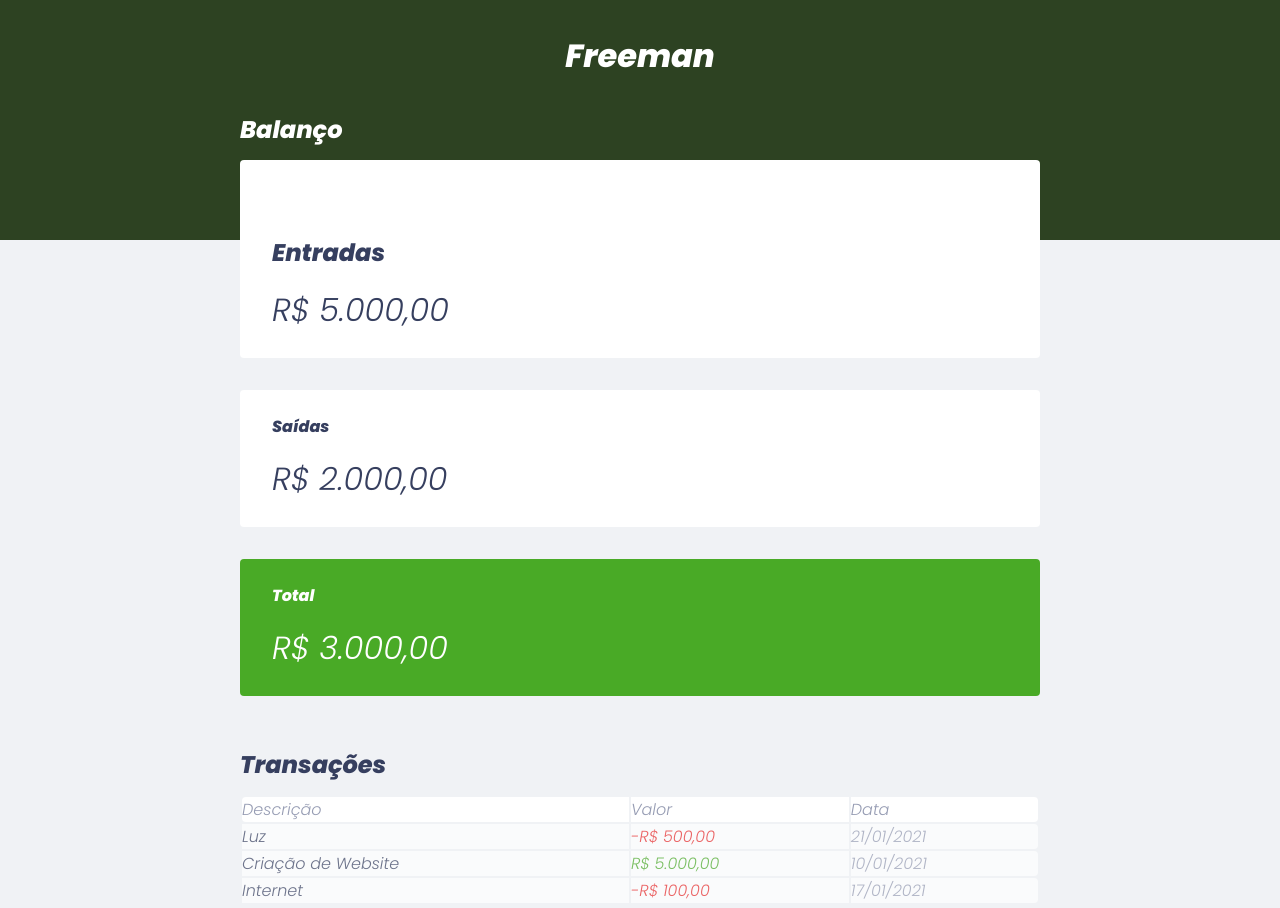
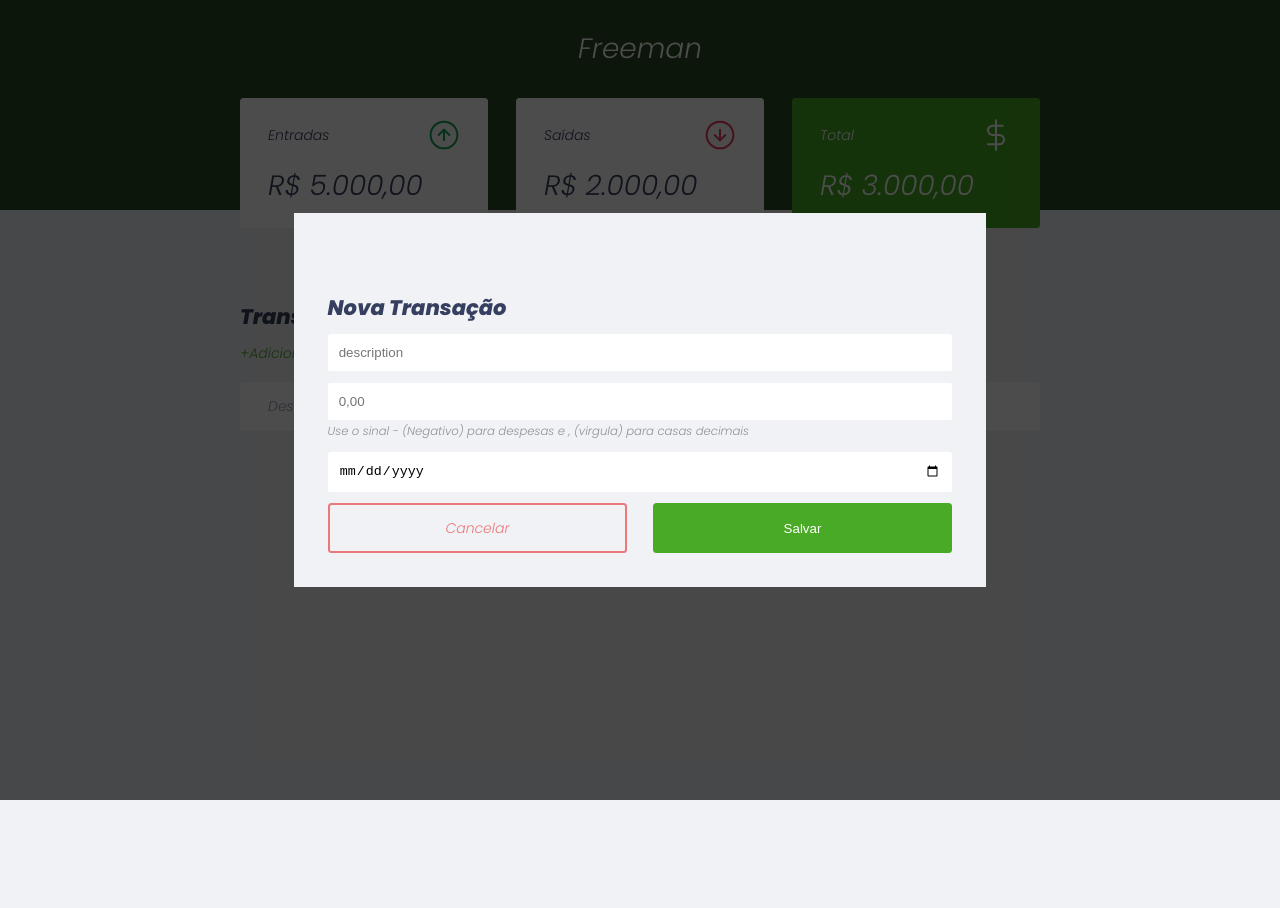
Before and after one commit to ingredisilva/freeman, a plain HTML site: page index.html in a window 1280 px wide. Shown: the top 908 px of the page. After the commit the page ends 800 px from the top, so only its background shows below. Drawn offline with Linux system fonts and the light colour scheme; a script that the page names is missing.

Commit message:
Add files via upload

```diff
--- a/app.css
+++ b/app.css
@@ -1,8 +1,11 @@
 
+/* Global ===================== */
 :root {
-    --color-darkblue: #363f5f;
-    --green: #49aa26;
+    --dark-blue: #363f5f;
+    --green: #49AA26;
+    --light-green: #3dd705;
     --red: #e92929;
+
 }
 
 * {
@@ -11,64 +14,132 @@
     box-sizing: border-box;
 }
 
+html {
+    font-size: 93.75%;
+    /* 15px */
+}
+
 body {
     background: #f0f2f5;
-    font-family: 'Poppins', sans-serif;
+    font-family: 'Poppins', sans-serif
+}
 
+.sr-only {
+    position: absolute;
+    width: 1px;
+    height: 1px;
+    padding: 0;
+    margin: -1px;
+    overflow: hidden;
+    clip: rect(0, 0, 0, 0);
+    white-space: nowrap;
+    border-width: 0;
 }
 
 .container {
     width: min(90vw, 800px);
     margin: auto;
-
 }
 
-/* -------------------- Titles ----------------*/
+/* Titles ===================== */
 h2 {
     margin-top: 3.2rem;
     margin-bottom: 0.8rem;
-    color: var(--color-darkblue);
-/*    font-weight: normal;*/
+    color: var(--dark-blue);
+
+    font-weight: bold ;
 }
 
-/* Header -------------------- */
+/* Links & Buttons ===================== */
+a {
+    color: var(--green);
+    text-decoration: none;
+}
 
+a:hover {
+    color: var(--light-green);
+}
+
+button {
+    width: 100%;
+    height: 50px;
+
+    border: none;
+
+    color: white;
+    background: var(--green);
+
+    padding: 0;
+
+    border-radius: 0.25rem;
+
+    cursor: pointer;
+}
+
+button:hover {
+    background: var(--light-green);
+}
+
+.button.new {
+    display: inline-block;
+    margin-bottom: .8rem;
+}
+
+.button.cancel {
+    color: var(--red);
+    border: 2px var(--red) solid;
+    border-radius: 0.25rem;
+
+    height: 50px;
+
+    display: flex;
+    align-items: center;
+    justify-content: center;
+
+    opacity: 0.6;
+}
+
+.button.cancel:hover {
+    opacity: 1;
+}
+
+/* Header ===================== */
 header {
-    background: #2d4222;
+    background: #2D4A22;
     padding: 2rem 0 10rem;
     text-align: center;
 }
 
 #logo {
     color: #fff;
-
+    font-weight: 100;
 }
 
-/*Balance  ----------------*/
-
+/* Balance ===================== */
 #balance {
     margin-top: -8rem;
-    color: white;
 }
 
 #balance h2 {
-    color: #fff;
+    color: white;
     margin-top: 0;
 }
 
-/* Cards ---------------------*/
-
+/* Cards ===================== */
 .card {
     background: white;
     padding: 1.5rem 2rem;
     border-radius: 0.25rem;
+
     margin-bottom: 2rem;
-    color: var(--color-darkblue);
+
+    color: var(--dark-blue);
 }
 
 .card h3 {
-/*    font-weight: normal; */
-    font-size:  1rem;
+    font-weight: normal;
+    font-size: 1rem;
+
     display: flex;
     align-items: center;
     justify-content: space-between;
@@ -86,7 +157,7 @@ header {
     color: white;
 }
 
-/*Table ---------------------*/
+/* Table ===================== */
 #transaction {
     display: block;
     width: 100%;
@@ -94,59 +165,148 @@ header {
 }
 
 #data-table {
+
     width: 100%;
-    border-spacing: 0 0 0.5rem;
+    border-spacing: 0 0.5rem;
     color: #969cb3;
+
 }
 
 table thead tr th:first-child,
-table thead tr td:first-child {
+table tbody tr td:first-child {
     border-radius: 0.25rem 0 0 0.25rem;
 }
 
 table thead tr th:last-child,
-table tbody tr td:last-child{
+table tbody tr td:last-child {
     border-radius: 0 0.25rem 0.25rem 0;
 }
 
 table thead th {
     background: white;
+
     font-weight: normal;
-    padding: 1rem 2 rem;
+    padding: 1rem 2rem;
+
     text-align: left;
 }
 
 table tbody tr {
-    opacity: 0.7;
+    opacity: 0.7
 }
+
 table tbody tr:hover {
-    opacity: 1;
+    opacity: 1
 }
 
 table tbody td {
     background: white;
-    padding: 1rem 2 rem;
+    padding: 1rem 2rem;
 }
 
 td.description {
-    color: var(--color-darkblue)
-    }
+    color: var(--dark-blue);
+}
 
 td.income {
-    color: var(--green);
+    color: #12a454;
 }
 
 td.expense {
- color: var(--red)
+    color: #e92929;
 }
-/*Footer ---------------------*/
 
+/* Modal ===================== */
+.modal-overlay {
+    width: 100%;
+    height: 100%;
+
+    background-color: rgba(0, 0, 0, 0.7);
+
+    position: fixed;
+    top: 0;
+
+    display: flex;
+    align-items: center;
+    justify-content: center;
+
+    opacity: 0;
+    visibility: hidden;
+
+    z-index: 999;
+}
+
+.modal-overlay.active {
+    opacity: 1;
+    visibility: visible;
+}
+
+.modal {
+    background: #F0F2f5;
+    padding: 2.4rem;
+
+    position: relative;
+    z-index: 1;
+}
+
+
+/* Form ===================== */
+#form {
+    max-width: 500px;
+}
+
+#form h2 {
+    margin-top: 0;
+}
+
+input {
+    border: none;
+    border-radius: 0.2rem;
+
+    padding: 0.8rem;
+
+    width: 100%;
+}
+
+.input-group {
+    margin-top: 0.8rem;
+}
+
+.input-group .help {
+    opacity: 0.4;
+}
+
+.input-group.actions {
+    display: flex;
+    justify-content: space-between;
+    align-items: center;
+}
+
+.input-group.actions .button,
+.input-group.actions button {
+    width: 48%;
+}
+
+
+/* Footer ===================== */
 footer {
     text-align: center;
-    padding: 3rem 0 2rem;
-    color: var(--color-darkblue);
+    padding: 4rem 0 2rem;
+    color: var(--dark-blue);
+
     opacity: 0.6;
-
 }
 
-/*Footer Ends ----------------*/
+
+/* Responsive ===================== */
+@media (min-width: 800px) {
+    html {
+        font-size: 87.5%;
+    }
+
+    #balance {
+        display: grid;
+        grid-template-columns: repeat(3, 1fr);
+        gap: 2rem;
+    }
+}
--- /dev/null
+++ b/app.js
@@ -0,0 +1,132 @@
+const Modal = {
+  open() {
+    // abrir modal
+    // adicionar a class active ao modal
+    document
+    .querySelector(".modal-overlay")
+    .classList.add("active");
+  },
+  close() {
+    // fechar o modal
+    // remover a class active do modal
+    document
+    .querySelector(".modal-overlay")
+    .classList.remove("active");
+  },
+};
+
+const transactions = [
+  {
+    id: 1,
+    description: "Luz",
+    amount: -50000,
+    date: "23/2/2021",
+  },
+
+  {
+    id: 2,
+    description: "Luz",
+    amount: -50000,
+    date: "23/2/2021",
+  },
+
+  {
+    id: 1,
+    description: "Luz",
+    amount: -50000,
+    date: "23/2/2021",
+  },
+];
+
+const Transaction = {
+  incomes() {
+    let income = 0;
+    // pegar todas as transações
+    transaction.forEach(transaction => {
+      if( transaction.amount > 0) {
+        income += transaction.amount;
+      }
+    })
+    // para cada transação, se é maior que zero
+    // somar a uma variavel e retornar a variavel
+    return income;
+    // somar as entradas
+  },
+  expenses() {
+    let expense = 0;
+     transaction.forEach(transaction => {
+      if( transaction.amount < 0) {
+        income += transaction.amount;
+      }
+      return expense;
+  },
+  total() {
+    return Transaction.income() + Transaction.expenses();
+    // entradas - saídas
+  }
+}
+
+const DOM = {
+  transactionsContainer: document.querySelector('#data-table tbody'),
+
+  addTransaction(transaction, index) {
+    const tr = document.createElement("tr")
+    tr.innerHTML = DOM.innerHTMLTransaction(transaction);
+
+    DOM.transactionsContainer.appendChild('tr')
+
+},
+    innerHTMLTransaction(transaction) {
+const CSSclass = transaction.amount > 0 ? "income" :
+      "expense"
+
+      const amount = Utils.formatCurrency(transaction.amount)
+
+      const html = `
+          <tr>
+                <td class="description">${transaction.description}</td>
+                <td class=${CSSclass}>${amont}</td>
+                <td class="date">${transaction.date}</td>
+                <td>
+                  <img src="assets/minus.svg" alt="Remover transação">
+                </td>
+              </tr>`
+
+              return html
+  },
+
+  updateBalance(){
+    document
+    .getElementById('incomeDisplay')
+    .innerHTML = Transaction.incomes()
+    document
+    .getElementById('expenseDisplay')
+    .innerHTML = Transaction.expenses()
+    document
+    .getElementById('totalDisplay')
+    .innerHTML = Transaction.total
+  }
+},
+
+const Utils = {
+  formatCurrency(value) {
+    const signal = Number(value) < 0 ? "-" : ""
+
+    value = String(value).replace(/\D/g, "")
+
+    value = Number(value) / 100
+
+    value = value.toLocaleString("pt-BR" {
+      style: "currency",
+      currency: "BRL"
+    })
+
+    return signal + value
+  }
+}
+
+transactions.forEach(function(transaction) {
+
+})
+
+//DOM.updateBalance
--- a/index.html
+++ b/index.html
@@ -5,32 +5,53 @@
     <meta http-equiv="X-UA-Compatible" content="IE=edge" />
     <meta name="viewport" content="width=device-width, initial-scale=1.0" />
     <link rel="stylesheet" href="app.css" />
-    <link rel="preconnect" href="https://fonts.gstatic.com">
-<link href="https://fonts.googleapis.com/css2?family=Poppins:ital,wght@1,300;1,800&display=swap" rel="stylesheet">
+    <link rel="preconnect" href="https://fonts.gstatic.com" />
+    <link
+      href="https://fonts.googleapis.com/css2?family=Poppins:ital,wght@1,300;1,800&display=swap"
+      rel="stylesheet"
+    />
     <title>Freeman</title>
   </head>
   <body>
     <header>
       <h1 id="logo">Freeman</h1>
     </header>
+
     <main class="container">
-      <section>
-        <h2 id="balance">Balanço</h2>
+      <section id="balance">
+        <h2 class="sr-only">Balanço</h2>
+
         <div class="card">
-          <h2>Entradas</h2>
-          <p>R$ 5.000,00</p>
+          <h3>
+            <span>Entradas</span>
+            <img src="assets/income.svg" alt="Imgem de entradas" />
+          </h3>
+          <p id="incomeDisplay">R$ 5.000,00</p>
         </div>
+
         <div class="card">
-          <h3>Saídas</h3>
-          <p>R$ 2.000,00</p>
+          <h3>
+            <span> Saídas </span>
+            <img src="assets/expense.svg" alt="Imagem de saídas" />
+          </h3>
+          <p id="expenseDisplay">R$ 2.000,00</p>
         </div>
+
         <div class="card total">
-          <h3>Total</h3>
-          <p>R$ 3.000,00</p>
+          <h3>
+            <span> Total </span>
+            <img src="assets/total.svg" alt="Imagem de total" />
+          </h3>
+          <p id="totalDisplay">R$ 3.000,00</p>
         </div>
       </section>
+
       <section id="transactions">
         <h2>Transações</h2>
+
+        <a href="#" onclick="Modal.open()" class="button new"
+          >+Adicionar Transação</a
+        >
         <table id="data-table">
           <thead>
             <tr>
@@ -39,26 +60,57 @@
               <th>Data</th>
             </tr>
           </thead>
-          <tbody>
-            <tr>
-              <td class="description">Luz</td>
-              <td class="expense">-R$ 500,00</td>
-              <td class="date">21/01/2021</td>
-            </tr>
-            <tr>
-              <td class="description">Criação de Website</td>
-              <td class="income">R$ 5.000,00</td>
-              <td class="date">10/01/2021</td>
-            </tr>
-            <tr>
-              <td class="description">Internet</td>
-              <td class="expense">-R$ 100,00</td>
-              <td class="date">17/01/2021</td>
-            </tr>
-          </tbody>
+
+          <tbody></tbody>
         </table>
       </section>
     </main>
+
+    <div class="modal-overlay active">
+      <div class="modal">
+        <div class="form">
+          <h2>Nova Transação</h2>
+          <form action="">
+            <div class="input-group">
+              <label class="sr-only" for="description">Descrição</label>
+              <input
+                type="text"
+                id="description"
+                name="description"
+                placeholder="description"
+              />
+            </div>
+
+            <div class="input-group">
+              <label class="sr-only" for="amount">Valort</label>
+              <input
+                type="number"
+                step="0.01"
+                id="amount"
+                name="amount"
+                placeholder="0,00"
+              />
+              <small class="help"
+                >Use o sinal - (Negativo) para despesas e , (virgula) para casas
+                decimais</small
+              >
+            </div>
+
+            <div class="input-group">
+              <label class="sr-only" for="date">Descrição</label>
+              <input type="date" id="date" name="date" placeholder="Data" />
+            </div>
+
+            <div class="input-group actions">
+              <a onclick="Modal.close()" href="#" class="button cancel"
+                >Cancelar</a
+              >
+              <button>Salvar</button>
+            </div>
+          </form>
+        </div>
+      </div>
+    </div>
 
     <footer>
       <p>Freeman</p>
```
Also changed, not shown: assets/expense.svg (added), assets/income.svg (added), assets/logo.svg (added), assets/minus.svg (added), assets/plus.svg (added), assets/total.svg (added).
